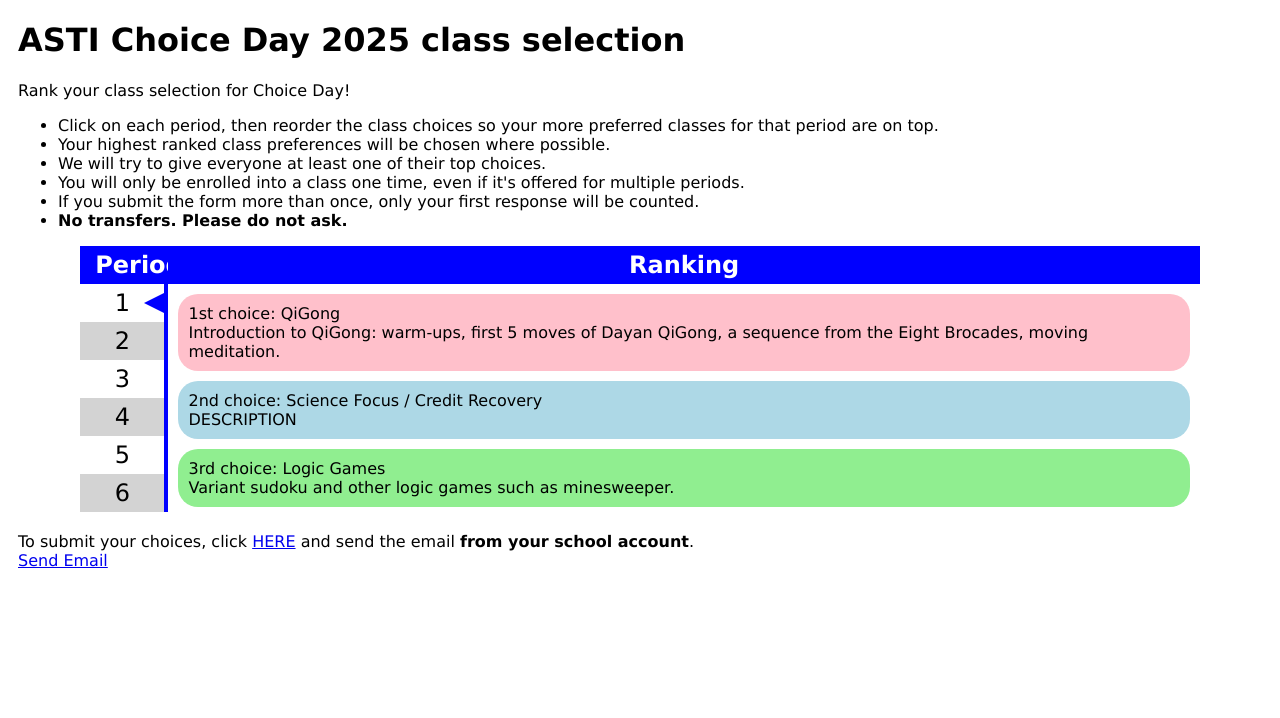
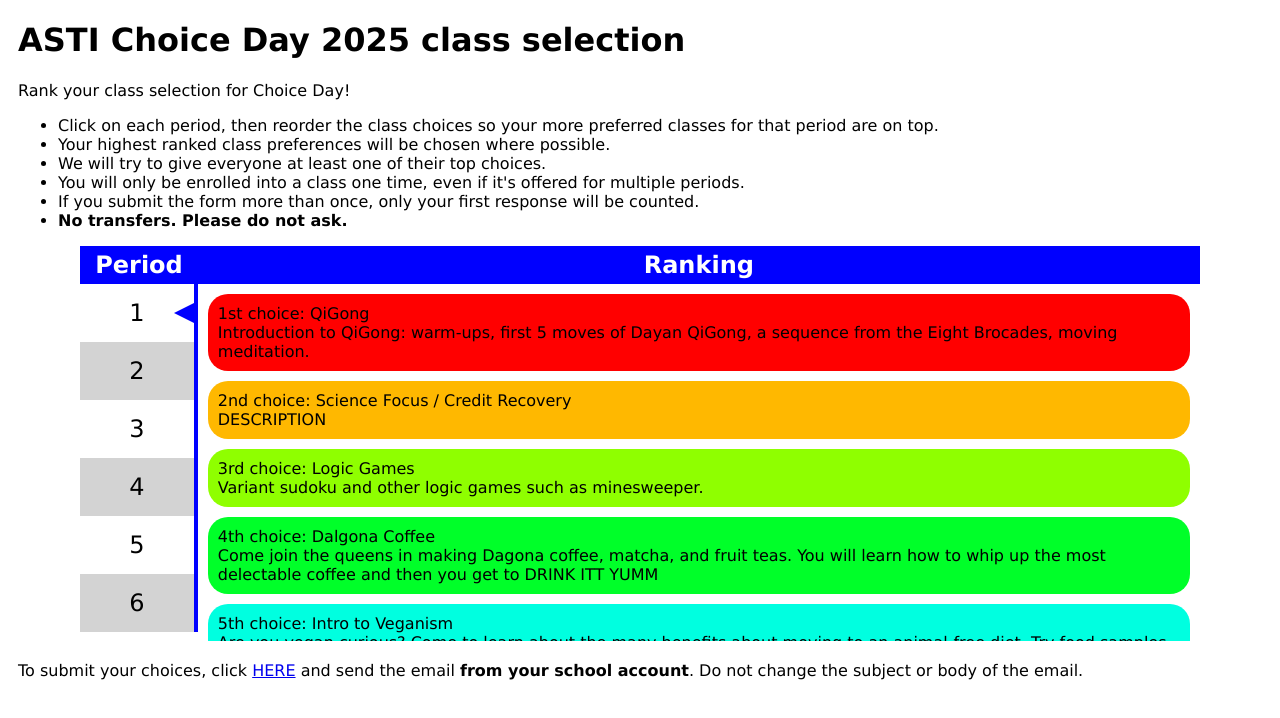
Before and after one commit to Hal-9k1/choice-day-form, a React app: page / in a window 1280 px wide. Shown: the top 718 px of the page. Built offline with nearby package versions, Linux system fonts and the light colour scheme; the HTML template or start-up script is replaced by a standard one.

Commit message:
Work on styling, add last known descriptions

```diff
--- a/package.json
+++ b/package.json
@@ -14,6 +14,7 @@
     "babel-loader": "^10.0.0",
     "cross-env": "^7.0.3",
     "css-loader": "^7.1.2",
+    "drag-drop-touch": "^1.3.1",
     "html-webpack-plugin": "^5.6.3",
     "mini-css-extract-plugin": "^2.9.2",
     "react": "^19.1.0",
--- a/src/App.css
+++ b/src/App.css
@@ -15,7 +15,6 @@
 .App-col {
   display: inline-block;
   vertical-align: top;
-  overflow: hidden;
 }
 
 .App-chooser {
@@ -38,7 +37,7 @@
   text-align: center;
   cursor: pointer;
   border-right: 4px solid var(--primary);
-  padding: 5px 15px;
+  padding: 15px;
   vertical-align: middle;
 }
 
@@ -65,8 +64,7 @@
 .App-ranking-body {
   padding: 10px;
   overflow-y: auto;
-  height: 0;
-  min-height: 100%;
+	height: 337px;
 }
 
 .App-ranking {
@@ -74,8 +72,6 @@
 }
 
 .App-ranking-tile {
-  background-color: red;
-  color: white;
   padding: 10px;
   border-radius: 20px;
   margin-bottom: 10px;
--- a/src/App.js
+++ b/src/App.js
@@ -1,4 +1,5 @@
 import { useState, useCallback, useEffect } from 'react';
+import 'drag-drop-touch';
 import './App.css';
 
 const MIME = 'application/x-choice-day-selection';
@@ -8,38 +9,28 @@ const CHOICE_DATA = [
     name: 'QiGong',
     desc: 'Introduction to QiGong: warm-ups, first 5 moves of Dayan QiGong, a sequence from the '
       + 'Eight Brocades, moving meditation.',
-    textColor: 'black',
-    backgroundColor: 'pink',
     periods: [1],
   },
   {
     name: 'Science Focus / Credit Recovery',
     desc: 'DESCRIPTION',
-    textColor: 'black',
-    backgroundColor: 'lightblue',
     periods: [1],
   },
   {
     name: 'Logic Games',
     desc: 'Variant sudoku and other logic games such as minesweeper.',
-    textColor: 'black',
-    backgroundColor: 'lightgreen',
     periods: [1],
   },
   {
     name: 'Dalgona Coffee',
     desc: 'Come join the queens in making Dagona coffee, matcha, and fruit teas. You will learn '
       + 'how to whip up the most delectable coffee and then you get to DRINK ITT YUMM',
-    textColor: 'black',
-    backgroundColor: 'lightgreen',
     periods: [1],
   },
   {
     name: 'Intro to Veganism',
     desc: 'Are you vegan curious? Come to learn about the many benefits about moving to an '
       + 'animal-free diet. Try food samples and learn a few vegan hacks.',
-    textColor: 'black',
-    backgroundColor: 'lightgreen',
     periods: [1],
   },
   {
@@ -50,38 +41,28 @@ const CHOICE_DATA = [
       + 'complete their bracelet before moving onto another slightly more challenging bracelet pattern. '
       + 'Students can make as many bracelets as they want depending on the materials left over from the '
       + 'first bracelet.',
-    textColor: 'black',
-    backgroundColor: 'lightgreen',
     periods: [2],
   },
   {
     name: 'Karaoke',
     desc: 'Sing your favorite songs with friends!',
-    textColor: 'black',
-    backgroundColor: 'lightgreen',
     periods: [2, 3],
   },
   {
     name: 'Murder Mystery',
     desc: 'Presentation about a fictional local murder and using deductive techniques to solve the '
       + 'case.',
-    textColor: 'black',
-    backgroundColor: 'lightgreen',
     periods: [2],
   },
   {
     name: 'Homeland Security guest speaker',
     desc: 'Special Agent Smith and her team present on homeland security, their career and '
       + 'education paths, and some famous cases they worked on.',
-    textColor: 'black',
-    backgroundColor: 'lightgreen',
     periods: [2, 3, 4],
   },
   {
     name: 'Reffing & Basketball',
     desc: 'Come play basketball in the gym with trained referee Mr. Zalvala.',
-    textColor: 'black',
-    backgroundColor: 'lightgreen',
     periods: [2, 3, 6],
   },
   {
@@ -96,58 +77,42 @@ const CHOICE_DATA = [
         (GIS).
       </p>
     </>,
-    textColor: 'black',
-    backgroundColor: 'lightgreen',
     periods: [2, 3],
   },
   {
     name: 'Mocktails',
     desc: 'Layering and mixing non-alcoholic drinks, in collaboration with Ms. Corbally.',
-    textColor: 'black',
-    backgroundColor: 'lightgreen',
     periods: [3],
   },
   {
     name: 'Red Cross guest speaker',
     desc: 'Presentation, demonstration, and practice of first aid and CPR on dummies.',
-    textColor: 'black',
-    backgroundColor: 'lightgreen',
     periods: [3, 4],
   },
   {
     name: 'Photography guest speaker',
     desc: 'Watch guest speaker Aliah\'s presentation on photography techniques and composition.',
-    textColor: 'black',
-    backgroundColor: 'lightgreen',
     periods: [4],
   },
   {
     name: 'Elevating Ramen',
     desc: 'Play chopstick-practice games to win ingredients to elevate your ramen!',
-    textColor: 'black',
-    backgroundColor: 'lightgreen',
     periods: [4],
   },
   {
     name: 'Robotics Engineering guest speaker',
     desc: 'Guest speaker Leo Chan discusses ',
-    textColor: 'black',
-    backgroundColor: 'lightgreen',
     periods: [4],
   },
   {
     name: 'Volleyball & Basketball',
     desc: 'Players are sorted into teams and pitted against each other to test their athletic and '
       + 'teamwork abilities!',
-    textColor: 'black',
-    backgroundColor: 'lightgreen',
     periods: [4],
   },
   {
     name: 'Social and Board Games',
     desc: 'Yahtzee, Scattergories, Would You Rather?, Apples to Apples, and similar.',
-    textColor: 'black',
-    backgroundColor: 'lightgreen',
     periods: [5],
   },
   {
@@ -157,51 +122,37 @@ const CHOICE_DATA = [
       + 'and learn new instruments. We have drums, guitars, basses, pianos, and more to learn. If you '
       + 'have ever wanted to learn any of these instruments then this workshop is your chance to '
       + 'start. by the end everyone will be able to play together and jam.',
-    textColor: 'black',
-    backgroundColor: 'lightgreen',
-    periods: [2],
+    periods: [5],
   },
   {
     name: 'Youth Commissioner guest speaker',
-    desc: 'DESCRIPTION',
-    textColor: 'black',
-    backgroundColor: 'lightgreen',
-    periods: [2],
+    desc: 'Saran will discuss how she got involved in the community as a member of the League of Women Voters, the Youth Commisioner of California, as well as many other positions. She will then discuss the importance of getting involved as youth and how you can easily too.',
+    periods: [5],
   },
   {
     name: 'Capture the Flag',
     desc: 'DESCRIPTION',
-    textColor: 'black',
-    backgroundColor: 'lightgreen',
-    periods: [2],
+    periods: [5],
   },
   {
     name: 'Just Dance',
     desc: 'DESCRIPTION',
-    textColor: 'black',
-    backgroundColor: 'lightgreen',
-    periods: [2],
+    periods: [5],
   },
   {
     name: 'Chemical Engineering guest speaker',
-    desc: 'DESCRIPTION',
-    textColor: 'black',
-    backgroundColor: 'lightgreen',
-    periods: [2],
+    desc: 'Professor Josh Hubbard will give specific insights on the field of battery innovation, and sustainability in chemistry as well as career and project prospects in the field. This will be followed by a 30 min experiment with colored fire.',
+    periods: [6],
   },
   {
-    name: 'Introduction to saltwater tanks',
-    desc: 'DESCRIPTION',
-    textColor: 'black',
-    backgroundColor: 'lightgreen',
-    periods: [2],
+    name: 'Introduction to salt-water tanks',
+    desc: 'Setting up and caring for a hobbyist salt-water fish tank.',
+    periods: [6],
   },
   {
     name: 'Ultimate Frisbee',
-    desc: 'DESCRIPTION',
-    textColor: 'black',
-    backgroundColor: 'lightgreen',
-    periods: [2],
+    desc: 'Players are sorted into teams and pitted against each other to test their athletic and teamwork abilities!',
+    periods: [6],
   },
 ];
 
@@ -225,6 +176,27 @@ function getOrdinal(num) {
     suffix = 'th';
   }
   return num + suffix;
+}
+
+function shouldUseWhiteText(hue) {
+  const s = 1;
+  const l = 0.5;
+  const a = 0.5;
+  const f = n => {
+    const k = (n + hue / 30) % 12;
+    return 0.5 - 0.5 * Math.max(Math.min(k - 3, 9 - k, 1), -1);
+  };
+  // https://www.nbdtech.com/Blog/archive/2008/04/27/Calculating-the-Perceived-Brightness-of-a-Color.aspx
+  console.log(hue, Math.sqrt(
+    f(0) * f(0) * 0.241 +
+    f(8) * f(8) * 0.691 +
+    f(4) * f(4) * 0.068
+  ));
+  return Math.sqrt(
+    f(0) * f(0) * 0.241 +
+    f(8) * f(8) * 0.691 +
+    f(4) * f(4) * 0.068
+  ) < 0.45;
 }
 
 export default function App() {
@@ -332,8 +304,9 @@ export default function App() {
         <div className='App-col App-ranking'>
           <div className='App-table-header'>Ranking</div>
           <div className='App-ranking-body'>
-            {choices[selected].map((choice, i) => (
-              <div
+            {choices[selected].map((choice, i) => {
+              const hue = CHOICE_DATA.indexOf(choice) * 3 % CHOICE_DATA.length / CHOICE_DATA.length * 360;
+              return <div
                 className={'App-ranking-tile'
                   + (transferring === i ? ' App-ranking-transferring' : '')
                   + (dropTarget === i ? ' App-ranking-drop-target' : '')
@@ -342,7 +315,10 @@ export default function App() {
                 onDragLeave={e => onDragLeave(i, e)}
                 onDragOver={e => onDragOver(i, e)}
                 onDrop={e => onDrop(i, e)}
-                style={{ color: choice.textColor, backgroundColor: choice.backgroundColor }}
+                style={{
+                  color: shouldUseWhiteText(hue) ? 'white' : 'black',
+                  backgroundColor: `hsl(${hue}, 100%, 50%)`
+                }}
                 key={`key-${i}`}
               >
                 <div
@@ -350,19 +326,18 @@ export default function App() {
                   onDragStart={e => onDragStart(i, e)}
                   draggable={true}
                 >
-                  <div className='App-ranking-title'>{getOrdinal(i + 1)} choice: {choice.name}</div>
+                  <div className='App-ranking-title'>{getOrdinal(i + 1)} choice: {choice?.name}</div>
                   <div className='App-ranking-desc'>{choice.desc}</div>
                 </div>
-              </div>
-            ))}
+              </div>;
+            })}
           </div>
         </div>
       </div>
       <div className='App-control'>
-        To submit your choices, click <a href={submitHref}>HERE</a> and send the email{' '}
-        <strong>from your school account</strong>.
+        To submit your choices, click <a href={submitHref} target='_blank'>HERE</a> and send the email{' '}
+        <strong>from your school account</strong>. Do not change the subject or body of the email.
       </div>
-      <a href="mailto:example@example.com?subject=Hello&body=This%20is%20a%20message">Send Email</a>
     </div>
   );
 }
```
Also changed, not shown: 1 other file (tests, documents, lock files or other folders). Lines whose indentation alone changed are shown as unchanged.
